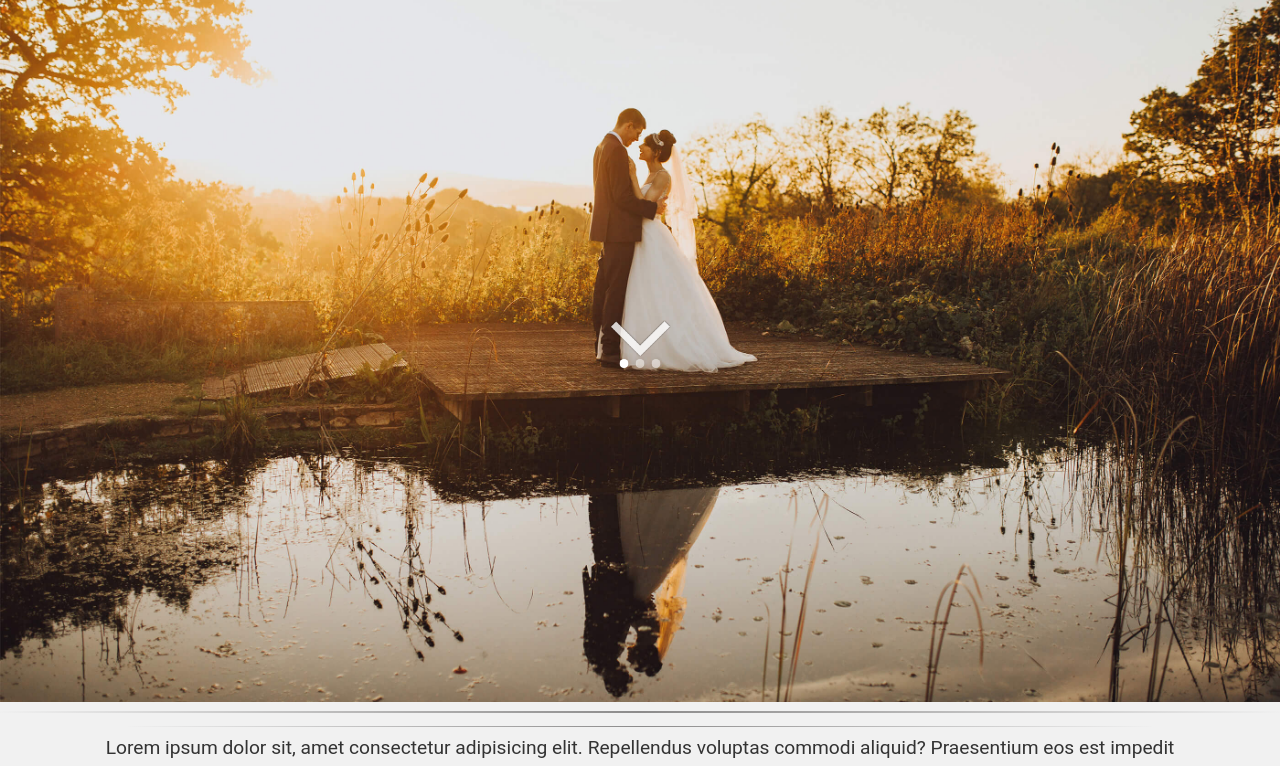
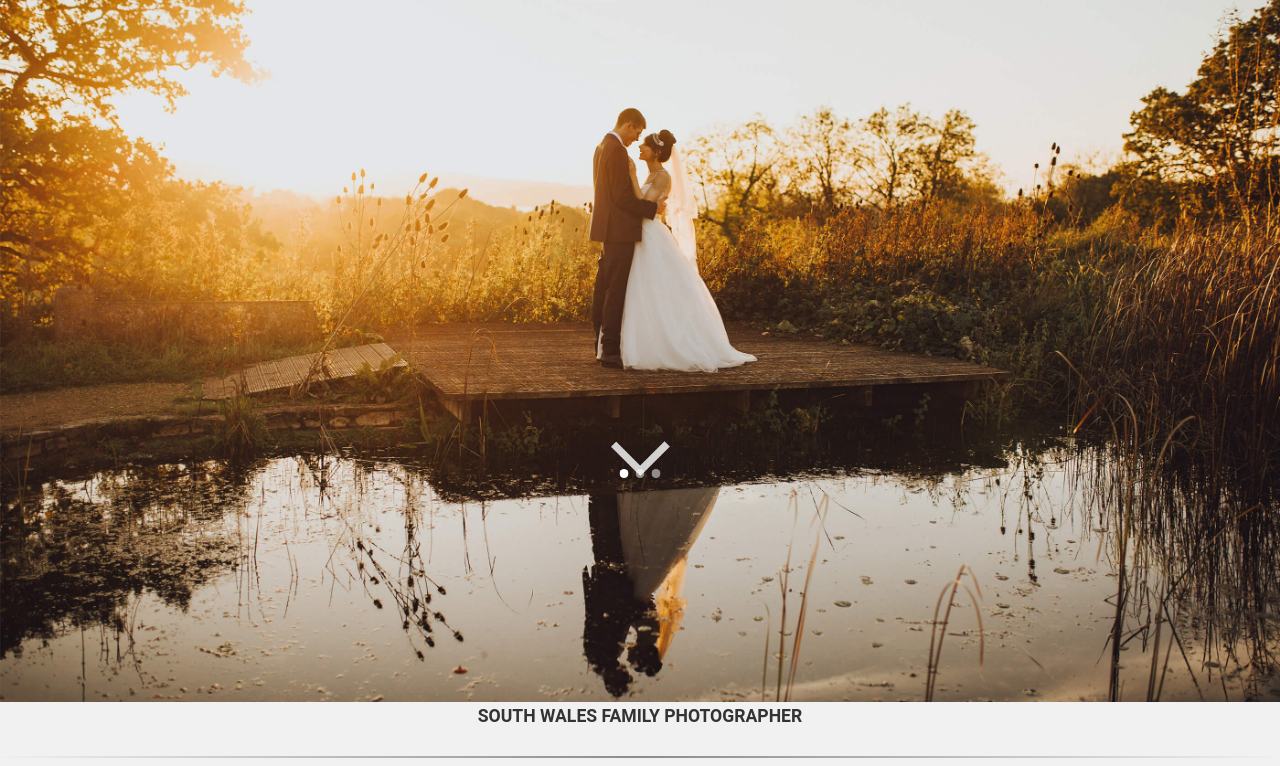
Before and after one commit to Quibbly/Oakfield-Main, a plain HTML site: page index.html in a window 1280 px wide. Shown: the part 78-844 px from the top of the page. Drawn offline with nearby package versions, Linux system fonts and the light colour scheme; a web font is replaced by a local one.

Commit message:
Fixes to glide scroll

```diff
--- a/CSS/style.css
+++ b/CSS/style.css
@@ -75,7 +75,7 @@ header {
 
 .glide .glide__bullets {
    position: relative;
-   top:-350px;
+   top:-240px;
 }
 
 
@@ -99,7 +99,7 @@ header {
    cursor: pointer;
    max-width: 80px;
    position: relative;
-   top:-500px;
+   top:-380px;
    transition: all .2s ease-in-out;
    opacity:0.8;
 }
@@ -124,15 +124,16 @@ header {
    margin-bottom:10px;
    margin:0 auto;
    padding-top:15px;
-   padding-bottom:5px;
-   margin-top:-250px;
+   padding-bottom:20px;
+   margin-top:-220px;
 
 }
 .info-container p {
-   padding-bottom:60px;
+   padding-bottom:70px;
    font-size:1.2rem;
    max-width: 90%;
    margin:0 auto;
+
 }
 #info-h2-bottom-hr{
    margin-bottom:13px;
```
